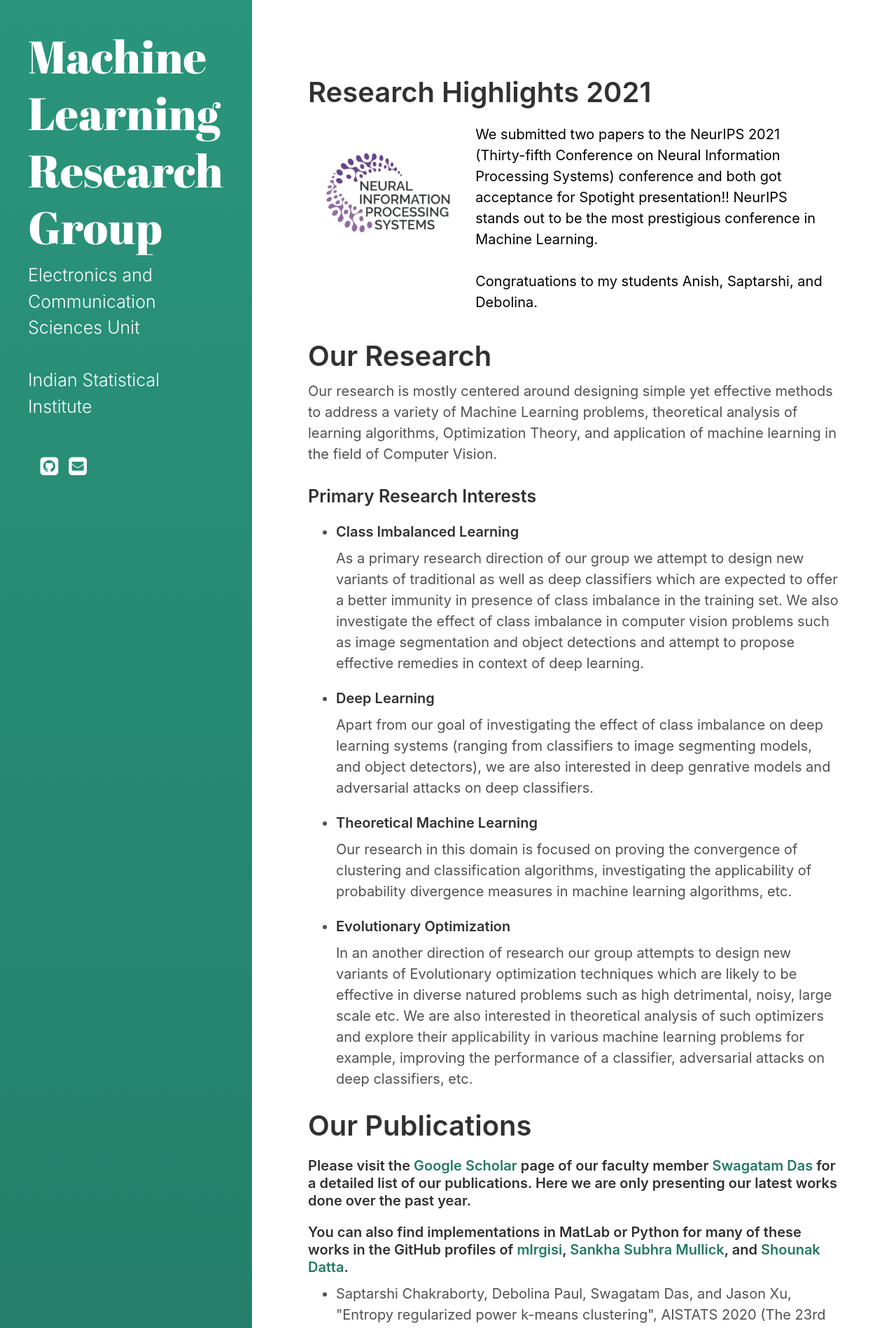
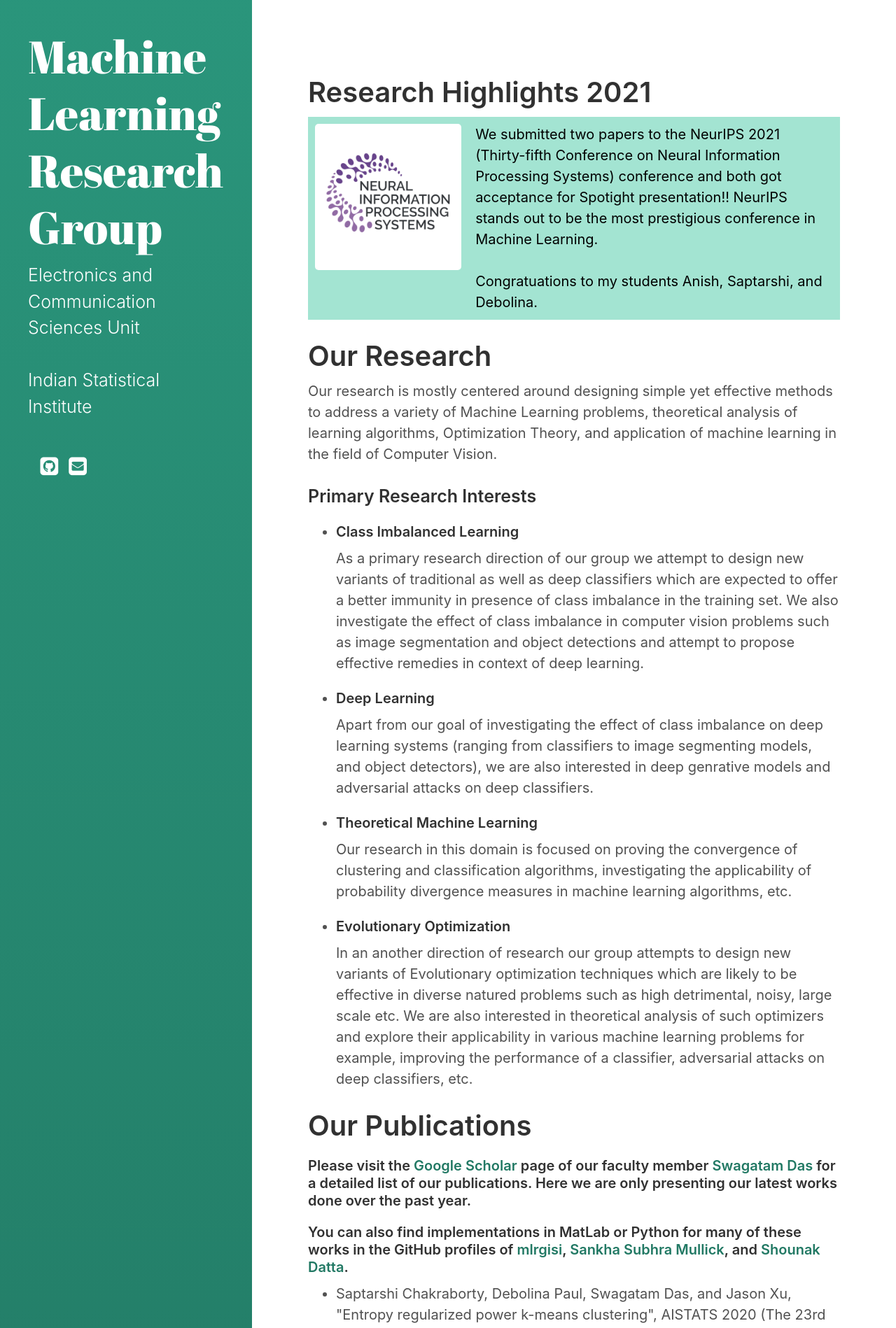
Before and after one commit to mlrgisi/mlrgisi.github.io, a Jekyll site: the page built from index.html, in a window 1280 px wide. Shown: the top 1898 px of the page at 70% size. Built offline with Jekyll 4.4.1, drawn with Linux system fonts in a browser that asks for light colours; the list of posts is cut into pages by our own code; a style sheet for code colours, icons or effects is not loaded.

Commit message:
Update index.html

```diff
--- a/index.html
+++ b/index.html
@@ -25,12 +25,12 @@ title: Home
         display: flex;
         align-items: stretch;
         align-content: center;
-        background-color: A3E4D2;
+        background-color: #A3E4D2;
         align-items: flex-start;
     }
 
     .flex-container2>div {
-        background-color: A3E4D2;
+        background-color: #A3E4D2;
         color: black;
         margin: 10px;
         text-align: left;
```
